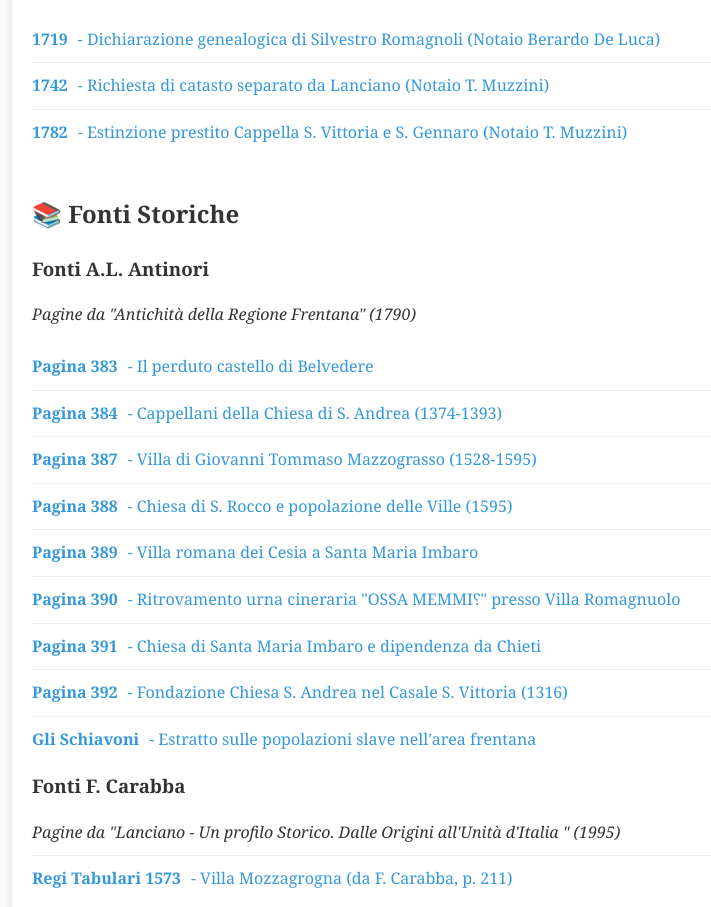
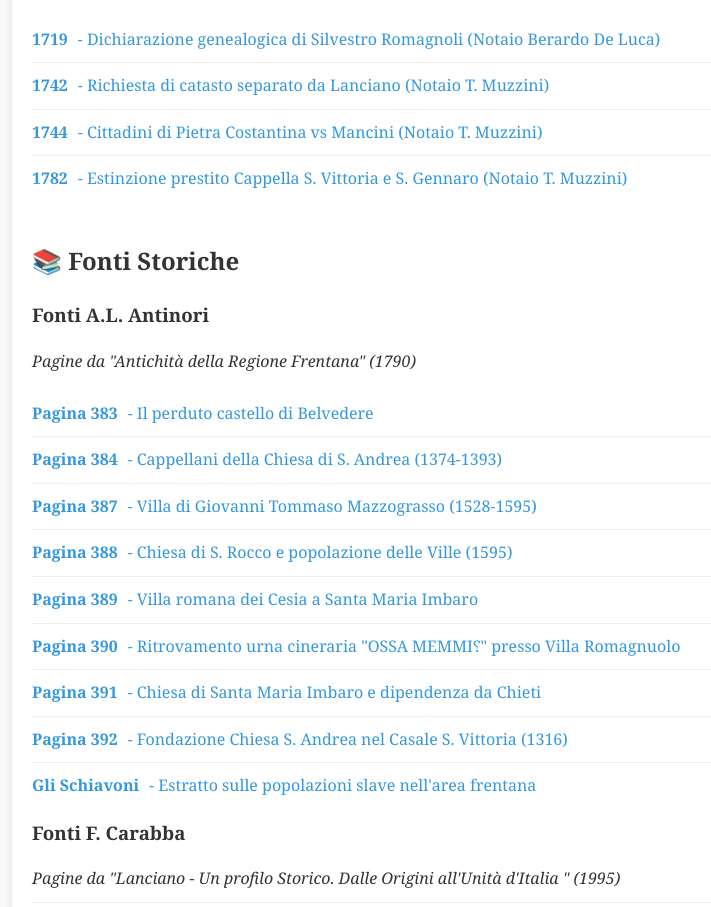
Before and after one commit to Federicoooo/villa_romagnoli, a plain HTML site: page index.html in a window 1280 px wide. Shown: the part 1201-2108 px from the top of the page, without its empty margins (48-759 px from the left). Drawn offline with Linux system fonts and the light colour scheme.

Commit message:
Add files via upload

```diff
--- a/index.html
+++ b/index.html
@@ -283,6 +283,8 @@ di Silvestro Romagnoli (Notaio Berardo De Luca) </a> </li>
 <li> <a class="doc-link" href="documenti/atti/1742%20%28Muzzini%20T%29%20-%20Cittadini%20di%20Mozzagrogna%20e%20S.%20M.%20Imbaro%20per%20indipendenza%20sul%20Catasto%20del%201743.pdf" target="_blank">
 <strong>1742</strong> - Richiesta di catasto
 separato da Lanciano (Notaio T. Muzzini) </a> </li>
+<li> <a class="doc-link" href="documenti/atti/1744 (Muzzini T) - Cittadini di Pietra Costantina vs Mancini.pdf" target="_blank">
+<strong>1744</strong> - Cittadini di Pietra Costantina vs Mancini (Notaio T. Muzzini) </a> </li>
 <li> <a class="doc-link" href="documenti/atti/1782%20%28Muzzini%20T%29%20-%20Silvestro%20Romagnoli%20di%20Stefano%20vs%20S%20M%20Vittoria%20e%20S%20Gennaro.pdf" target="_blank">
 <strong>1782</strong> - Estinzione prestito
 Cappella S. Vittoria e S. Gennaro (Notaio T. Muzzini) </a> </li>
```
